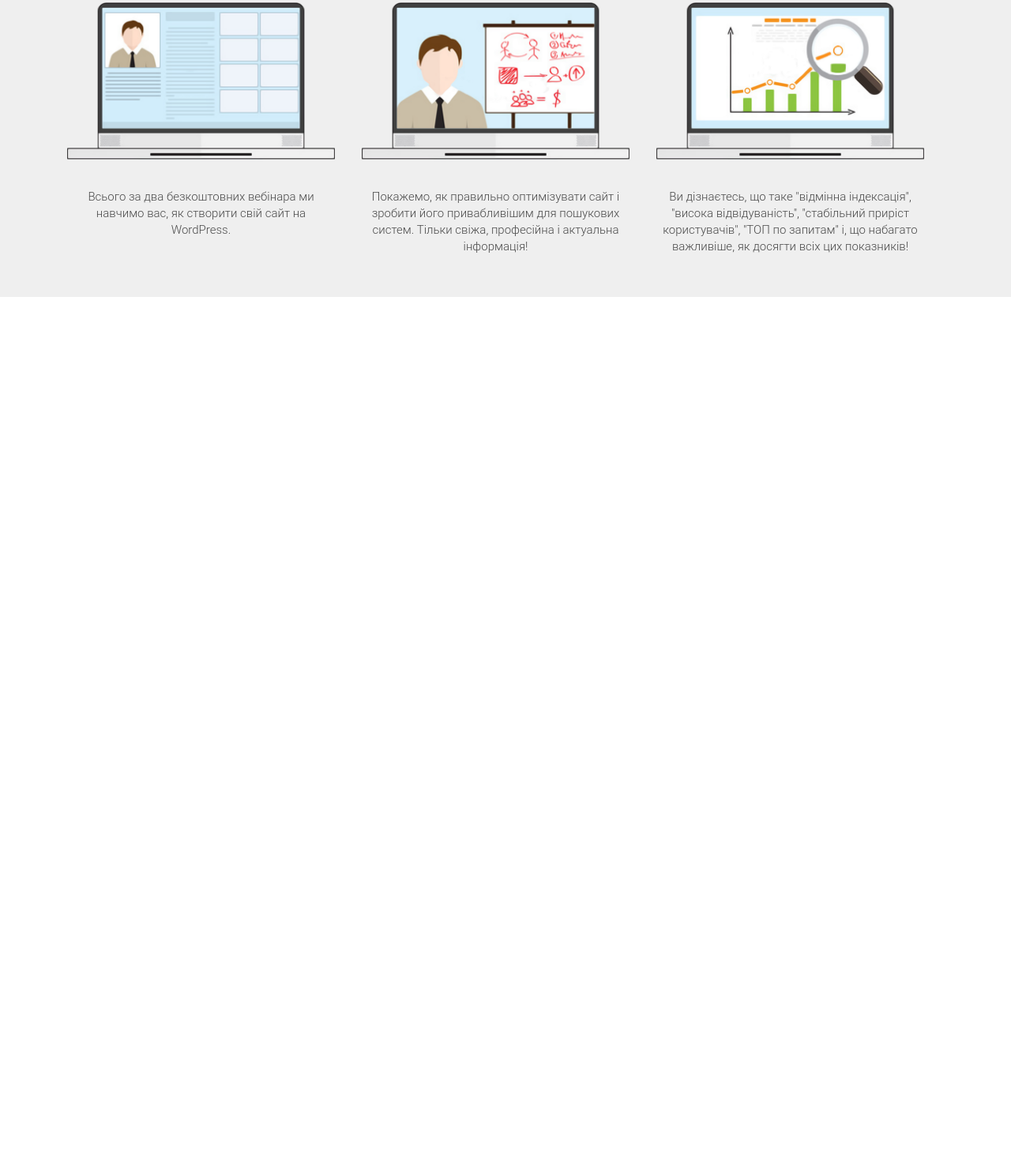
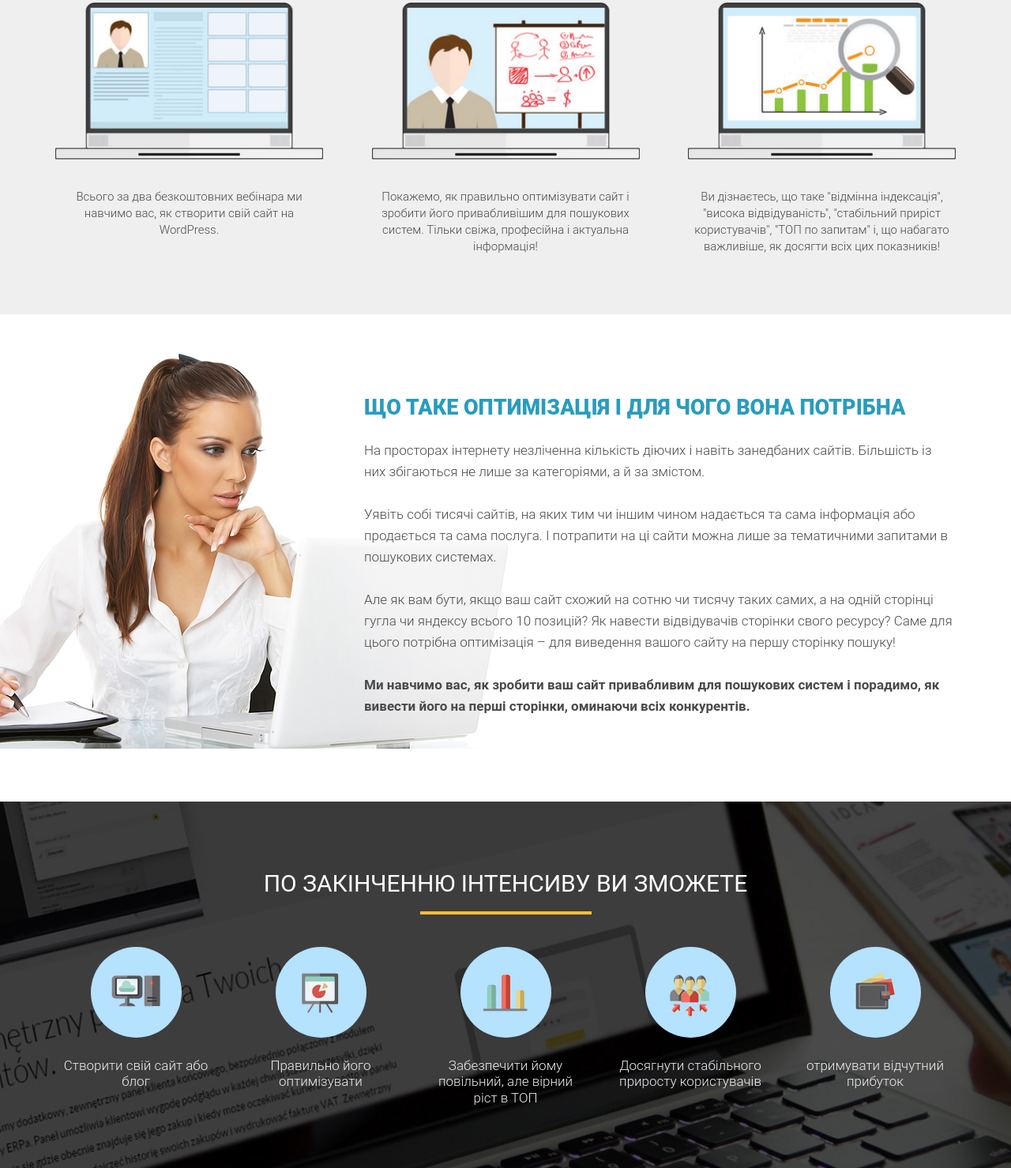
Before and after one commit to Veselchak2012/Wordpress, a plain HTML site: page index.html in a window 1280 px wide. Shown: the part 1028-2507 px from the top of the page at 79% size. Before the commit the page ends 1404 px from the top, so only its background shows below. Drawn offline with Linux system fonts and the light colour scheme.

Commit message:
Додано ще два блоки в html та стилі css

```diff
--- a/css/style.css
+++ b/css/style.css
@@ -5,6 +5,7 @@
 }
 
 .container {
+  position: relative;
   width: 1140px;
   margin: 0 auto;
 }
@@ -116,12 +117,13 @@ h2.title {
 }
 
 .waiting {
-  height: 604px;
+  min-height: 604px;
   background-color: #efefef;
   padding: 85px 0 75px 0;
 }
 
-.waiting .waiting_header {
+.waiting .waiting_header,
+.finish .finish_header {
   font-family: Roboto;
   font-size: 30px;
   font-weight: normal;
@@ -130,12 +132,17 @@ h2.title {
   text-transform: uppercase;
 }
 
-.waiting .waiting_divider {
+.waiting .waiting_divider,
+.finish .finish_divider {
   width: 217px;
   height: 4px;
   background-color: #f9bf3b;
   margin: 0 auto;
   margin-top: 18px;
+}
+
+.finish .finish_header {
+  color: #fff;
 }
 
 .waiting .waiting_subheader {
@@ -147,13 +154,12 @@ h2.title {
 }
 
 .waiting .waiting_wrapper {
+  display: flex;
+  justify-content: space-between;
   margin-top: 45px;
 }
 
 .waiting .waiting_wrapper .waiting_item {
-  display: inline-block;
-  vertical-align: top;
-  margin: 0 15px;
   width: 339px;
   text-align: center;
 }
@@ -170,3 +176,75 @@ h2.title {
   line-height: 1.4;
   color: #4a4a4a;
 }
+
+.optimization {
+  min-height: 550px;
+  padding: 102px 0 107px 0;
+}
+
+.optimization .optimization_header {
+  margin-left: 391px;
+  font-family: Roboto;
+  font-size: 27px;
+  font-weight: 900;
+  color: #299cbd;
+  text-transform: uppercase;
+}
+
+.optimization .optimization_text {
+  margin-top: 25px;
+  margin-left: 391px;
+  font-family: Roboto;
+  font-size: 17px;
+  font-weight: 300;
+  line-height: 1.59;
+  color: #4a4a4a;
+}
+
+.optimization .optimization_text span {
+  font-weight: bold;
+}
+
+.optimization .optimization_img {
+  position: absolute;
+  top: -54px;
+  left: -240px;
+  z-index: -1;
+}
+
+.finish {
+  min-height: 447px;
+  padding: 86px 0 79px 0;
+  background: url("../img/bg/second_bg.jpg") center center/cover no-repeat;
+}
+
+.finish .finish_wrapper {
+  margin-top: 41px;
+  display: flex;
+  justify-content: space-between;
+}
+
+.finish .finish_wrapper .finish_item {
+  width: 204px;
+}
+
+.finish .finish_wrapper .finish_item .finish_round {
+  display: flex;
+  justify-content: center;
+  margin: 0 auto;
+  align-items: center;
+  width: 115px;
+  height: 115px;
+  background-color: #b4e2ff;
+  border-radius: 50%;
+}
+
+.finish .finish_wrapper .finish_item .finish_descr {
+  margin-top: 25px;
+  text-align: center;
+  font-family: Roboto;
+  font-size: 17px;
+  font-weight: 300;
+  line-height: 1.18;
+  color: #efefef;
+}
--- a/index.html
+++ b/index.html
@@ -74,5 +74,77 @@
         </div>
       </div>
     </section>
+
+    <section class="optimization">
+      <div class="container">
+        <h2 class="optimization_header">
+          Що таке оптимізація і для чого вона потрібна
+        </h2>
+        <div class="optimization_text">
+          На просторах інтернету незліченна кількість діючих і навіть занедбаних
+          сайтів. Більшість із них збігаються не лише за категоріями, а й за
+          змістом.
+          <br /><br />Уявіть собі тисячі сайтів, на яких тим чи іншим чином
+          надається та сама інформація або продається та сама послуга. І
+          потрапити на ці сайти можна лише за тематичними запитами в пошукових
+          системах. <br /><br />
+          Але як вам бути, якщо ваш сайт схожий на сотню чи тисячу таких самих,
+          а на одній сторінці гугла чи яндексу всього 10 позицій? Як навести
+          відвідувачів сторінки свого ресурсу? Саме для цього потрібна
+          оптимізація – для виведення вашого сайту на першу сторінку пошуку!
+          <br /><br />
+          <span
+            >Ми навчимо вас, як зробити ваш сайт привабливим для пошукових
+            систем і порадимо, як вивести його на перші сторінки, оминаючи всіх
+            конкурентів.</span
+          >
+        </div>
+        <img src="img/bg/woman_bg.jpg" alt="woman" class="optimization_img" />
+      </div>
+    </section>
+
+    <section class="finish">
+      <div class="container">
+        <h2 class="finish_header">По закінченню інтенсиву ви зможете</h2>
+        <div class="finish_divider"></div>
+
+        <div class="finish_wrapper">
+          <div class="finish_item">
+            <div class="finish_round">
+              <img src="icons/finish/1.png" alt="1" class="finish_icon" />
+            </div>
+            <div class="finish_descr">Створити свій сайт або блог</div>
+          </div>
+          <div class="finish_item">
+            <div class="finish_round">
+              <img src="icons/finish/2.png" alt="2" class="finish_icon" />
+            </div>
+            <div class="finish_descr">Правильно його оптимізувати</div>
+          </div>
+          <div class="finish_item">
+            <div class="finish_round">
+              <img src="icons/finish/3.png" alt="3" class="finish_icon" />
+            </div>
+            <div class="finish_descr">
+              Забезпечити йому повільний, але вірний ріст в ТОП
+            </div>
+          </div>
+          <div class="finish_item">
+            <div class="finish_round">
+              <img src="icons/finish/4.png" alt="4" class="finish_icon" />
+            </div>
+            <div class="finish_descr">
+              Досягнути стабільного приросту користувачів
+            </div>
+          </div>
+          <div class="finish_item">
+            <div class="finish_round">
+              <img src="icons/finish/5.png" alt="5" class="finish_icon" />
+            </div>
+            <div class="finish_descr">отримувати відчутний прибуток</div>
+          </div>
+        </div>
+      </div>
+    </section>
   </body>
 </html>
```
